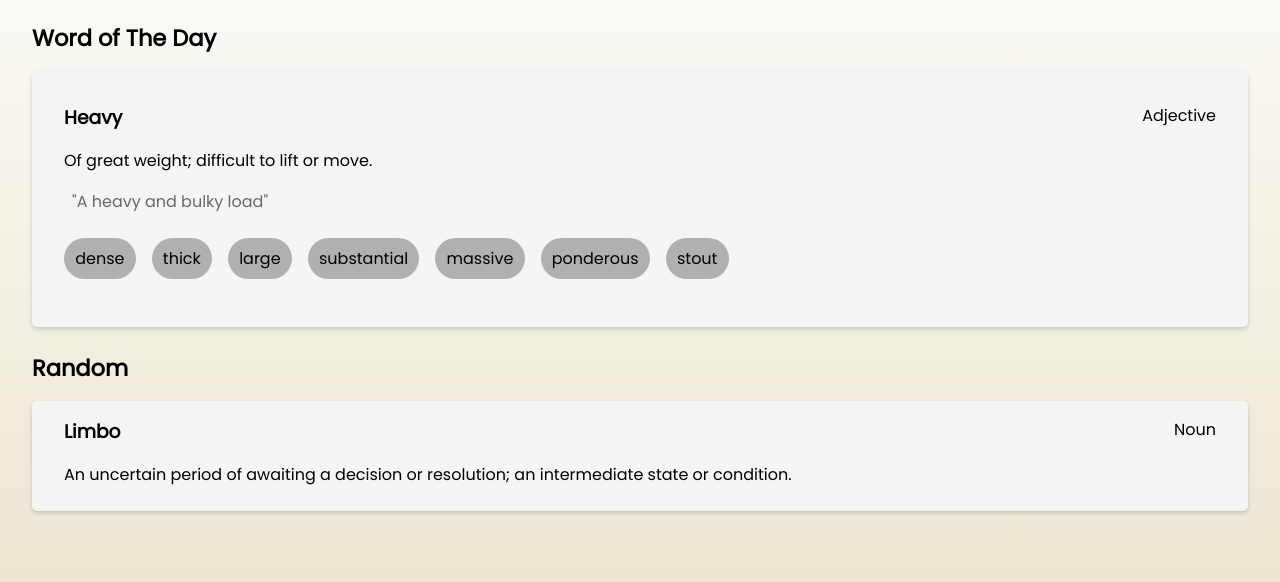
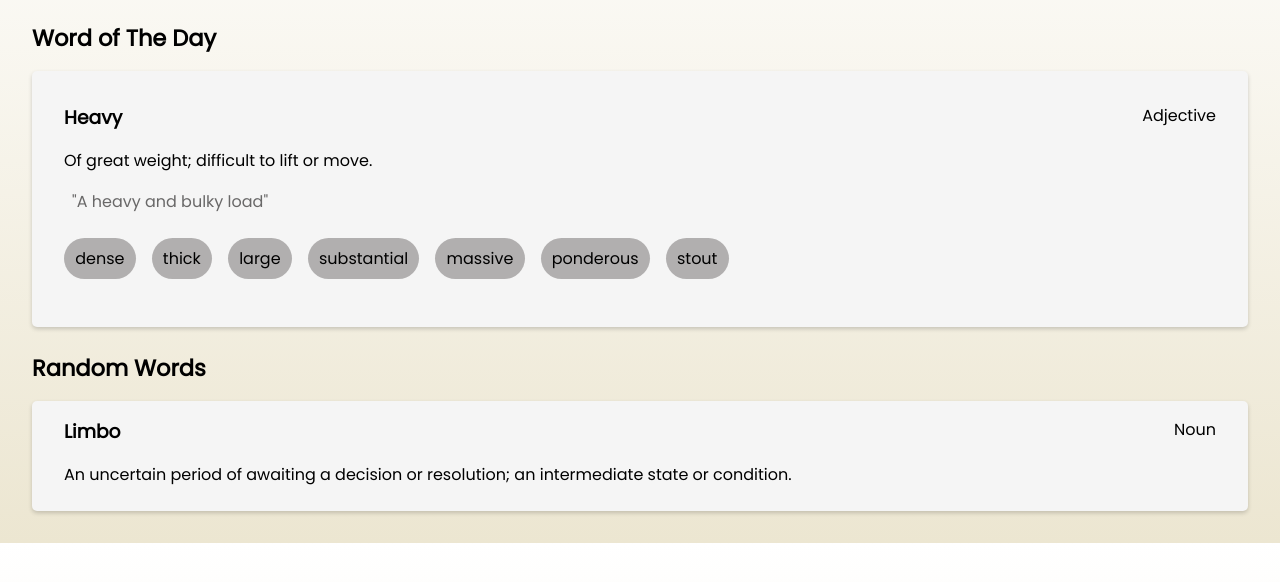
Before and after one commit to geraldombuthia/wordplusplus, a website: page front-end/index.html in a window 1280 px wide. Shown: the part 190-772 px from the top of the page. Drawn offline with Linux system fonts and the light colour scheme.

Commit message:
some changes

```diff
--- a/front-end/index.html
+++ b/front-end/index.html
@@ -71,7 +71,7 @@
         </div>
         <div class="carousel_container">
             <div class="word_title">
-                <h2>Random</h1>
+                <h2>Random Words</h1>
             </div>
             <div class="carouselword" id="carouselword" >
                 <div class="card_title">
--- a/front-end/style.css
+++ b/front-end/style.css
@@ -6,15 +6,16 @@
   font-family: "Poppins" sans-serif;
 }
 body {
-  min-height: 100vh;
+  max-height: 100vh;
   background: linear-gradient(
     to bottom,
     #ffffff,
     #ece6d1
   ); /* W3C, IE 10+/ Edge, Firefox 16+, Chrome 26+, Opera 12+, Safari 7+ */
-  width: 100vw;
+  max-width: 100vw;
   font-family: "Poppins", sans-serif;
   cursor: pointer;
+  overflow: hidden;
 }
 nav {
   position: sticky;
```
